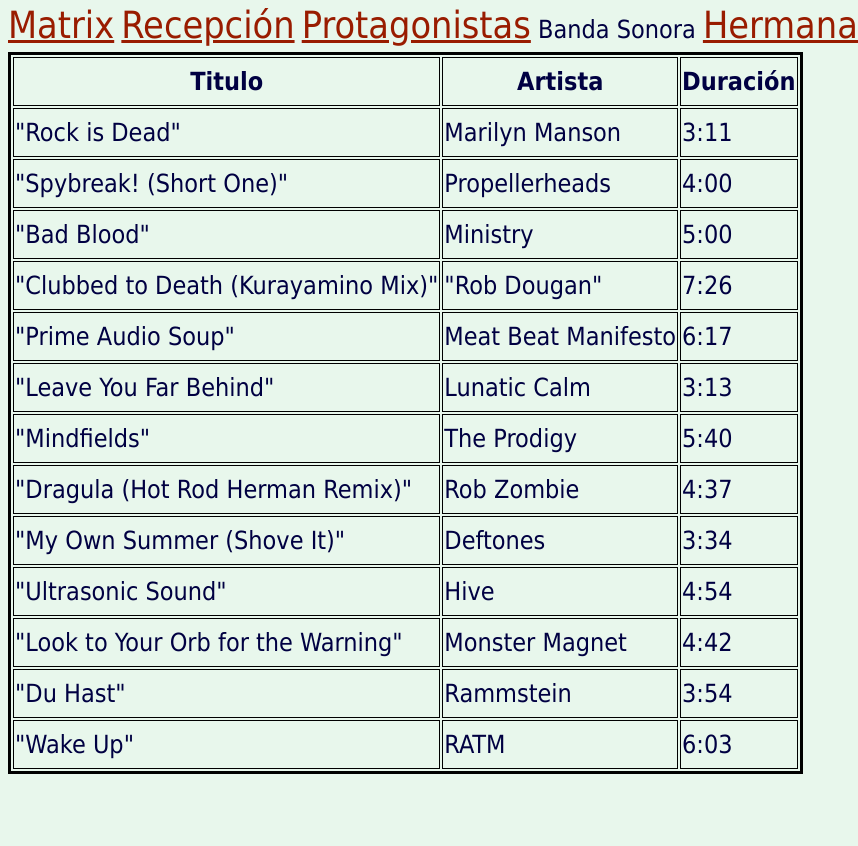
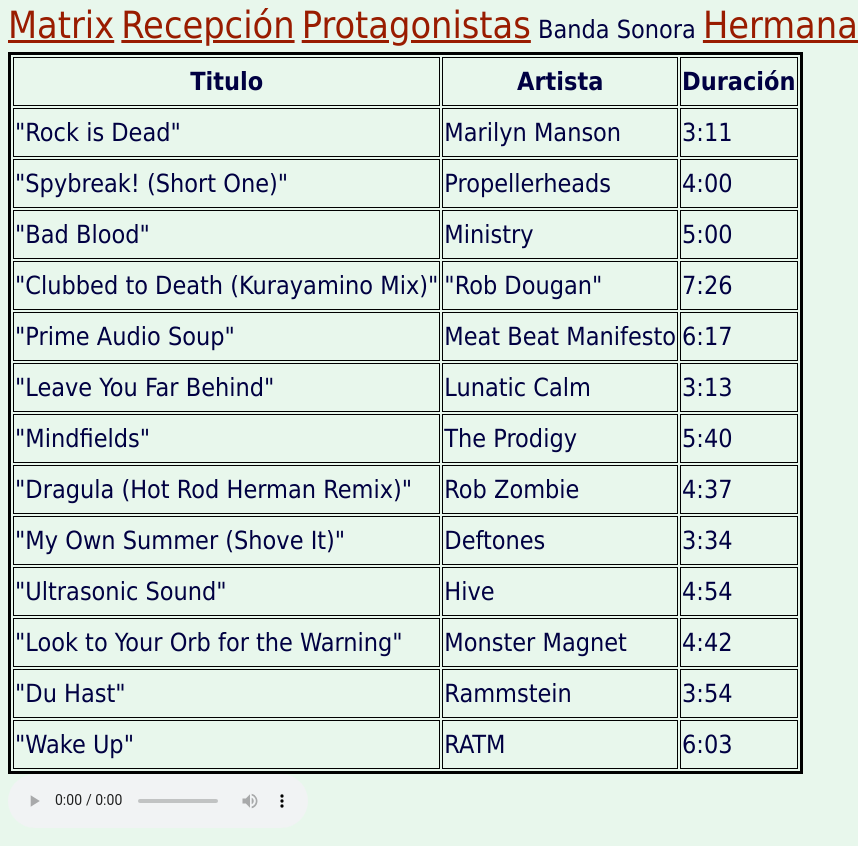
Before and after one commit to uo269871/sew-lab, a plain HTML site: page bso.html in a window 1280 px wide. Shown: the part 487-1333 px from the top of the page, without its empty margins (0-858 px from the left). Before the commit the page ends 1269 px from the top, so only its background shows below. Drawn offline with Linux system fonts and the light colour scheme.

Commit message:
Add files via upload

```diff
--- a/bso.html
+++ b/bso.html
@@ -92,5 +92,6 @@
 						<td>6:03</td>
 					</tr>
 				</table>
+				<audio src="multimedia/bso.mp3" controls></audio>
 	</body>
 </html>
```
